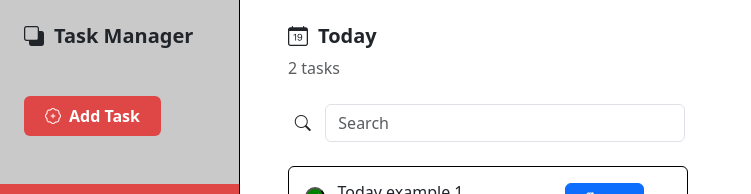
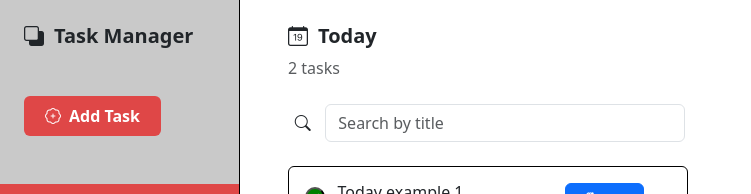
Before and after one commit to star-steve-01/react-practice-projects, a React (Vite) app in the folder todo_app/: page / in a window 1280 px wide. Shown: the top 194 px of the page, without its empty margins (0-751 px from the left). Built offline with nearby package versions, Linux system fonts and the light colour scheme.

Commit message:
modify(task_panel): update task panel layout
- results found line added after results are found
- search bar placeholder renamed to search by title

```diff
--- a/todo_app/src/components/TaskPanel.tsx
+++ b/todo_app/src/components/TaskPanel.tsx
@@ -84,7 +84,7 @@ function TaskPanel() {
                 id="search-bar"
                 className="form-control me-2"
                 type="search"
-                placeholder="Search"
+                placeholder="Search by title"
                 aria-label="Search"
                 onChange={e => {
                   if (e.target.value == "") {
@@ -108,6 +108,12 @@ function TaskPanel() {
         {(!(taskCount == 0 && !searchIsActive)) ? (<></>) : (<>
           <div id="no-match-text-container" className="mt-4 ms-5">
             <h6>No tasks for <b>{panelTitle} ...</b></h6>
+          </div>
+        </>)}
+
+        {(!(taskCount > 0 && searchIsActive)) ? (<></>) : (<>
+          <div id="no-match-text-container" className="mt-4 ms-5">
+            <h6>{taskCount} task found.</h6>
           </div>
         </>)}
 
```
